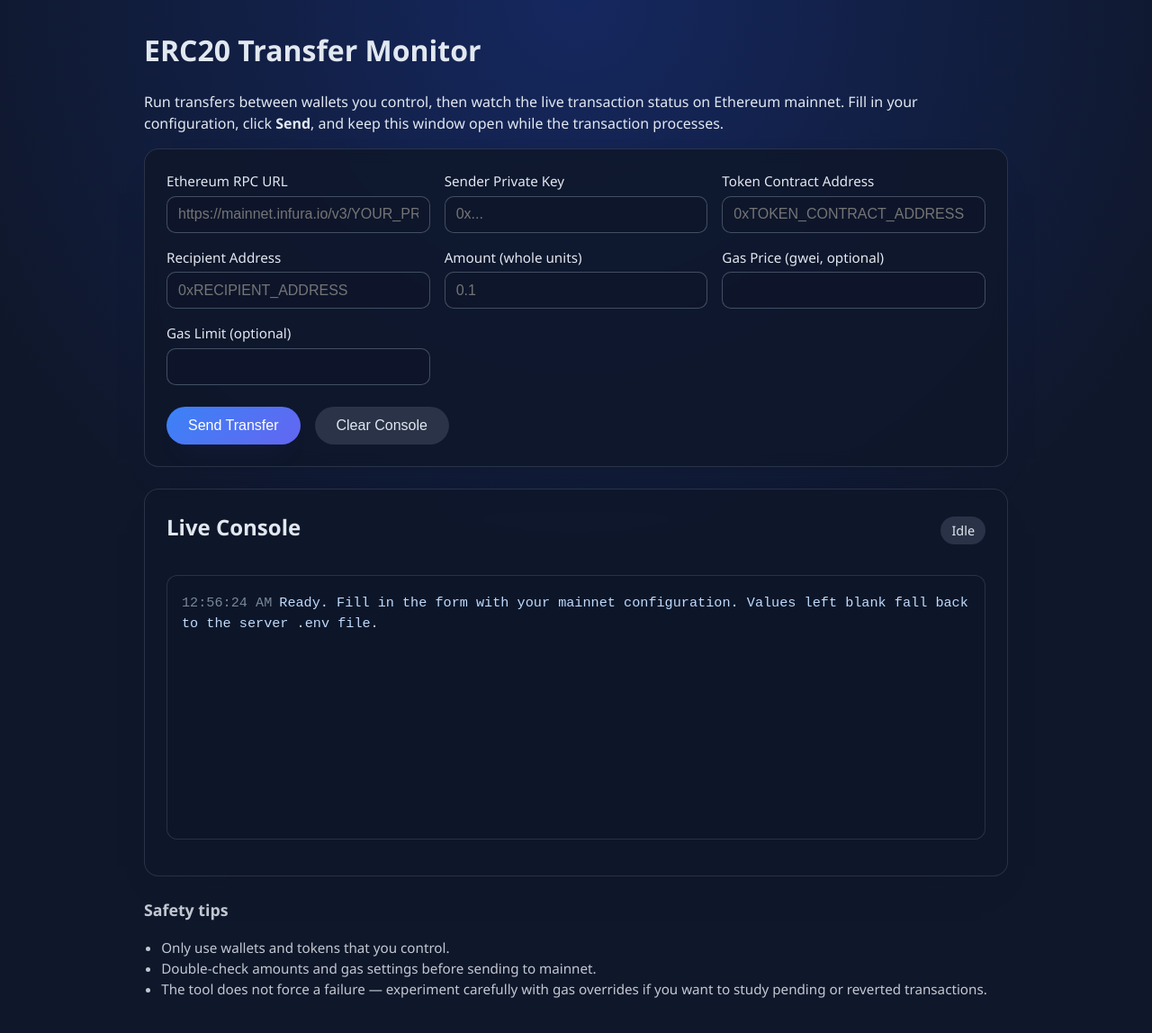
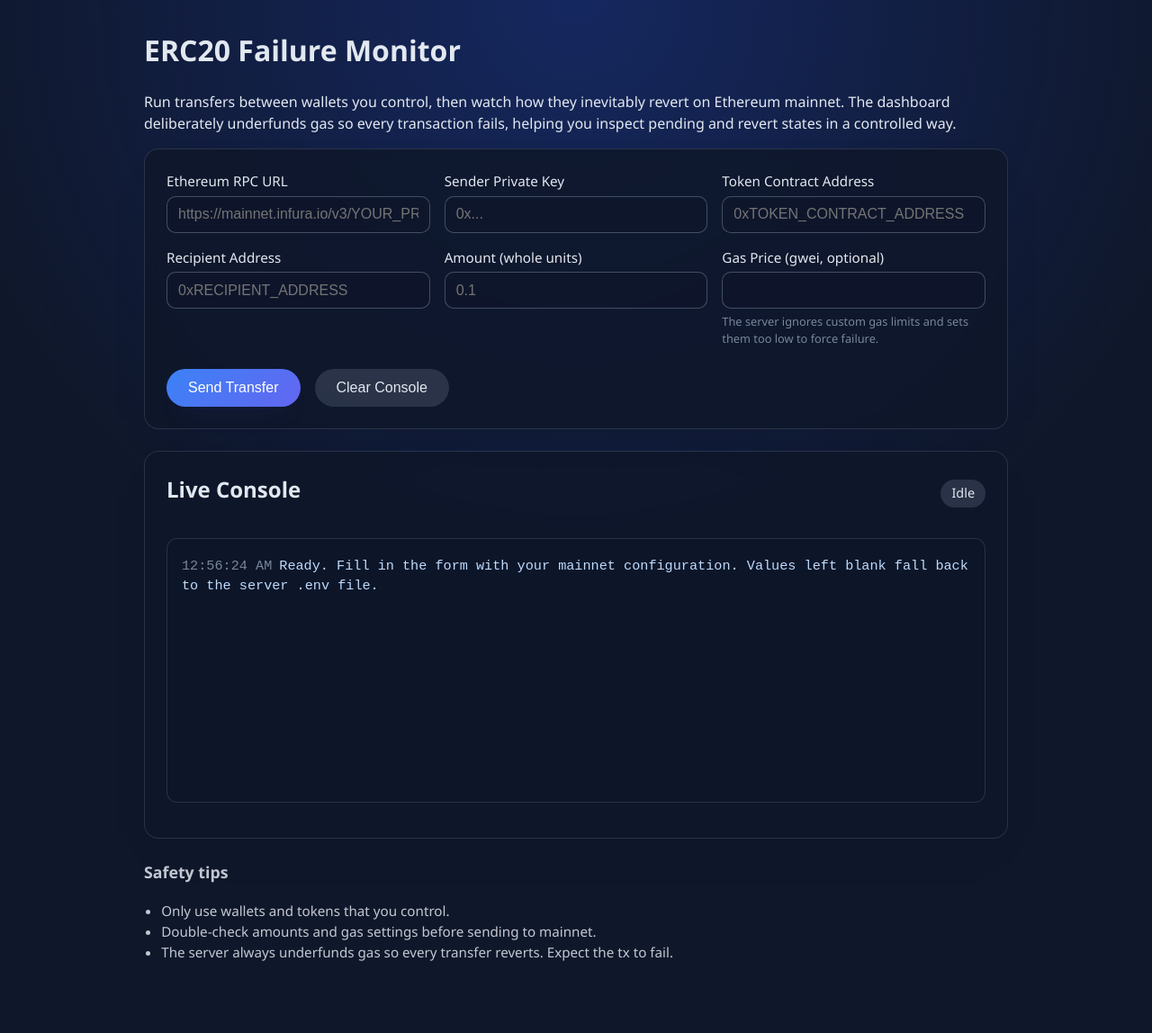
Before and after one commit to xxvrs/cryptoflasher, a website: page public/index.html in a window 1280 px wide. Shown: the whole page at 90% size. Drawn offline with Linux system fonts and the light colour scheme.

Commit message:
Force ERC20 dashboard transactions to revert

```diff
--- a/public/index.html
+++ b/public/index.html
@@ -9,11 +9,11 @@
   <body>
     <main class="container">
       <header>
-        <h1>ERC20 Transfer Monitor</h1>
+        <h1>ERC20 Failure Monitor</h1>
         <p>
-          Run transfers between wallets you control, then watch the live transaction status
-          on Ethereum mainnet. Fill in your configuration, click <strong>Send</strong>,
-          and keep this window open while the transaction processes.
+          Run transfers between wallets you control, then watch how they inevitably revert on
+          Ethereum mainnet. The dashboard deliberately underfunds gas so every transaction fails,
+          helping you inspect pending and revert states in a controlled way.
         </p>
       </header>
 
@@ -75,11 +75,7 @@
             <label class="field">
               <span>Gas Price (gwei, optional)</span>
               <input name="gasPriceGwei" type="number" step="any" min="0" />
-            </label>
-
-            <label class="field">
-              <span>Gas Limit (optional)</span>
-              <input name="gasLimit" type="number" step="1" min="21000" />
+              <small>The server ignores custom gas limits and sets them too low to force failure.</small>
             </label>
           </div>
 
@@ -103,10 +99,7 @@
         <ul>
           <li>Only use wallets and tokens that you control.</li>
           <li>Double-check amounts and gas settings before sending to mainnet.</li>
-          <li>
-            The tool does not force a failure — experiment carefully with gas overrides if you
-            want to study pending or reverted transactions.
-          </li>
+          <li>The server always underfunds gas so every transfer reverts. Expect the tx to fail.</li>
         </ul>
       </section>
     </main>
--- a/public/style.css
+++ b/public/style.css
@@ -89,6 +89,11 @@ form .grid {
   color: inherit;
   padding: 0.65rem 0.75rem;
   font-size: 1rem;
+}
+
+.field small {
+  color: rgba(148, 163, 184, 0.8);
+  font-size: 0.8rem;
 }
 
 .field input:focus {
```
Also changed, not shown: index.js (+30 -8 lines), README.md, 1 other file.
